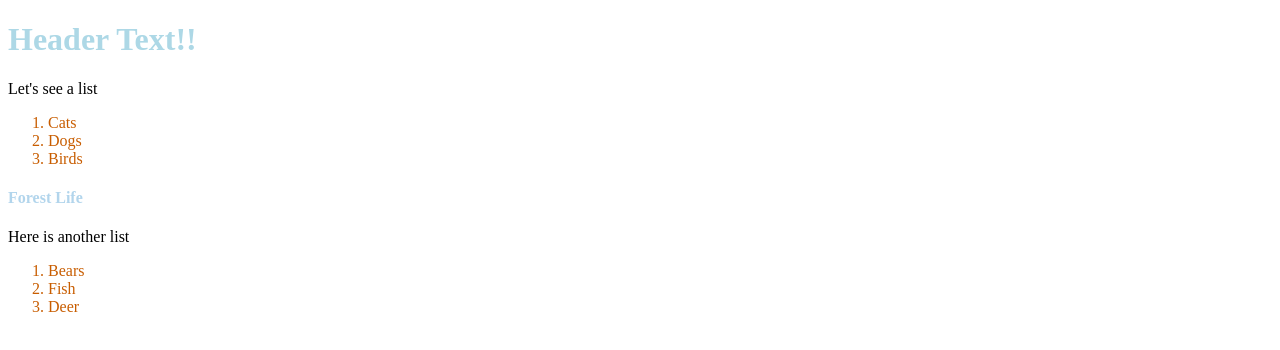
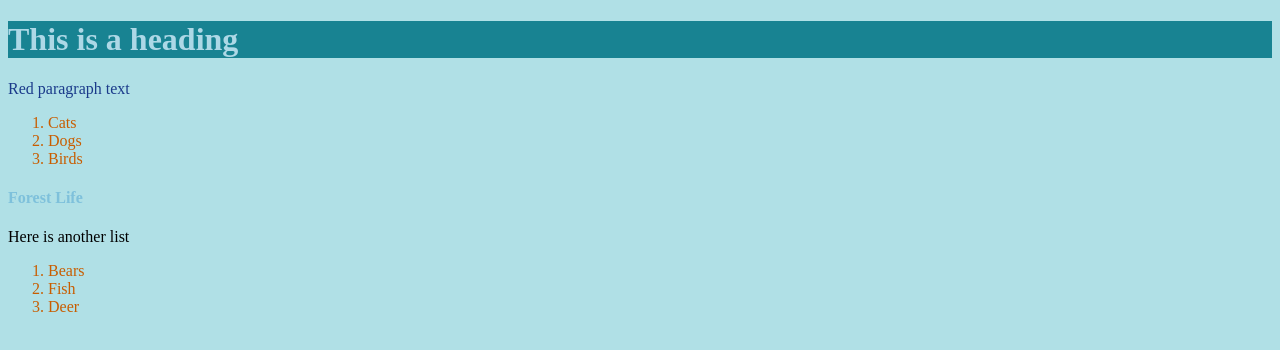
Before and after one commit to WillSlowhike/Week-1-CSS, a plain HTML site: page Part1.html in a window 1280 px wide. Drawn offline with Linux system fonts and the light colour scheme.

Commit message:
Update with Color Code

```diff
--- a/Part1.html
+++ b/Part1.html
@@ -1,5 +1,8 @@
 <!DOCTYPE html>
 <html>
+  <!-- Text Color Selection-->
+  <body style="background-color:powderblue;">
+
   <head>
     <meta charset="utf-8">
     <title>CSS Basics</title>
@@ -9,10 +12,11 @@
 
   </head>
   <body>
+<!-- RGB Color Selection-->
+    <h1 style="background-color:rgb(24, 131, 146);">This is a heading</h1>
 
-    <h1> Header Text!!</h1>
-
-    <p>Let's see a list</p>
+    <!-- HEX Code Selection-->
+    <p style="color:#1a3a8a";>Red paragraph text</p>
     <ol>
       <li>Cats</li>
       <li>Dogs</li>
```
